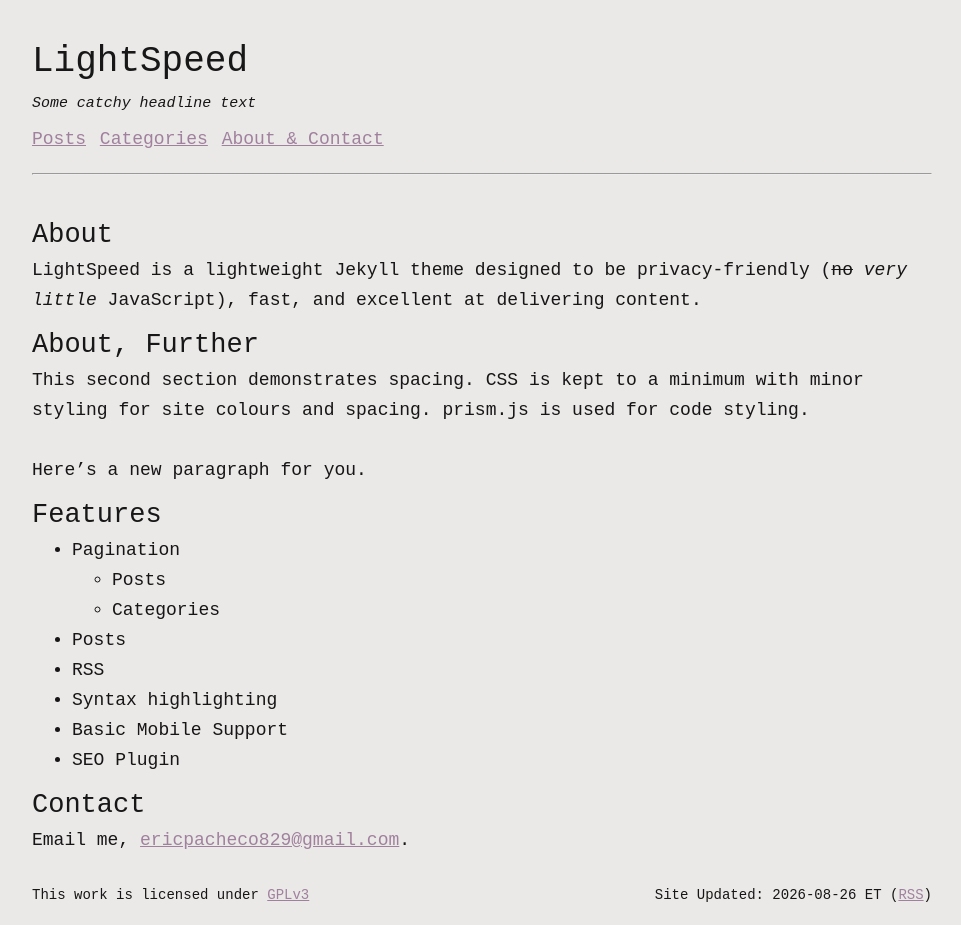
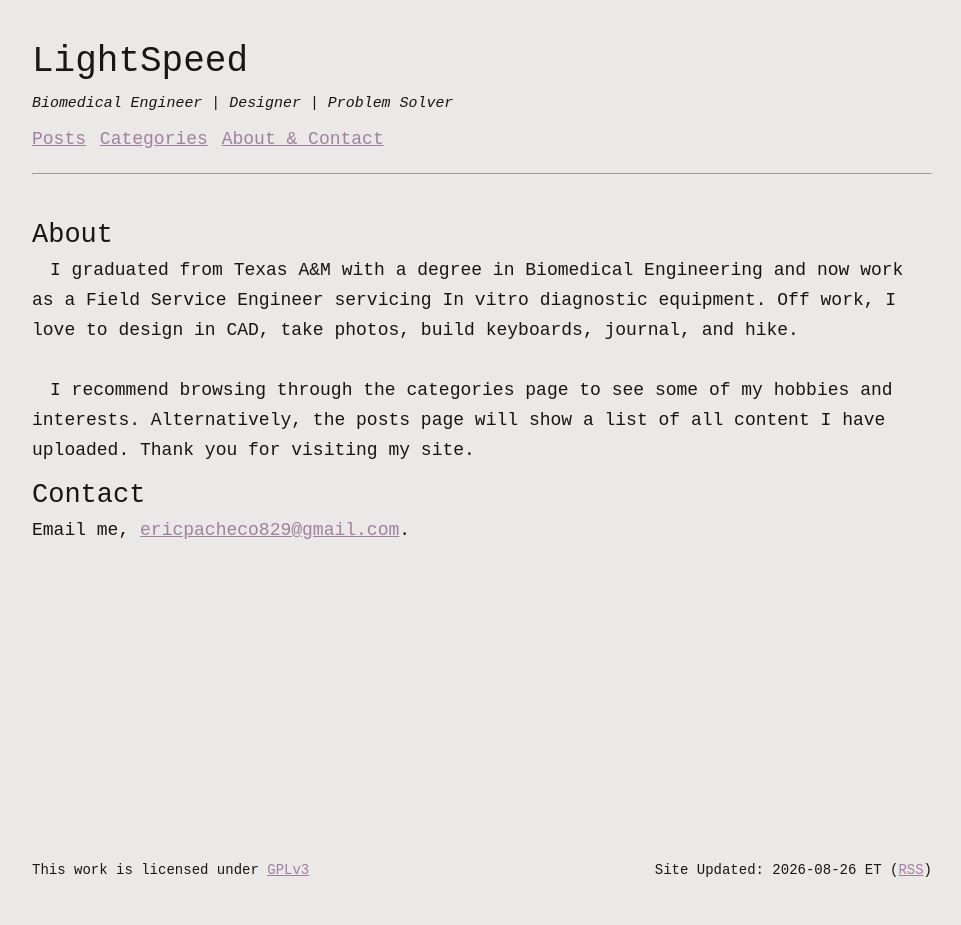
Before and after one commit to beigeandbrown/Professional-Website, a Jekyll site: the page built from index.md, in a window 1280 px wide. Shown: the whole page, without its empty margins (158-1119 px from the left). Built offline with Jekyll 4.4.1, drawn with Linux system fonts in a browser that asks for light colours; after the commit the page ends 900 px from its top, so only the background shows below that.

Commit message:
Updated Home Page and header

```diff
--- a/_includes/header.html
+++ b/_includes/header.html
@@ -1,7 +1,7 @@
 <div class="header">
     <h1>LightSpeed</h1>
     <br>
-    <h5><i>Some catchy headline text</i></h5>
+    <h5><i>Biomedical Engineer | Designer | Problem Solver</i></h5>
     <br>
     {% include nav.html %}
     <hr>
--- a/index.md
+++ b/index.md
@@ -1,27 +1,11 @@
 ---
 layout: default
-title: LightSpeed Contact
+title: Eric Pacheco
 ---
 
 ## About
-LightSpeed is a lightweight Jekyll theme designed to be privacy-friendly (~~no~~ _very little_ JavaScript), fast, and
-excellent at delivering content.
-
-## About, Further
-This second section demonstrates spacing. CSS is kept to a minimum with minor styling
-for site colours and spacing. prism.js is used for code styling.
+&emsp;I graduated from Texas A&M with a degree in Biomedical Engineering and now work as a Field Service Engineer servicing In vitro diagnostic equipment. Off work, I love to design in CAD, take photos, build keyboards, journal, and hike.
 <br>
-Here's a new paragraph for you.
-
-## Features
-- Pagination
-    - Posts
-    - Categories
-- Posts
-- RSS
-- Syntax highlighting
-- Basic Mobile Support
-- SEO Plugin
-
+&emsp;I recommend browsing through the categories page to see some of my hobbies and interests. Alternatively, the posts page will show a list of all content I have uploaded. Thank you for visiting my site.
 ## Contact
 Email me, [ericpacheco829@gmail.com](ericpacheco829@gmail.com).
```
